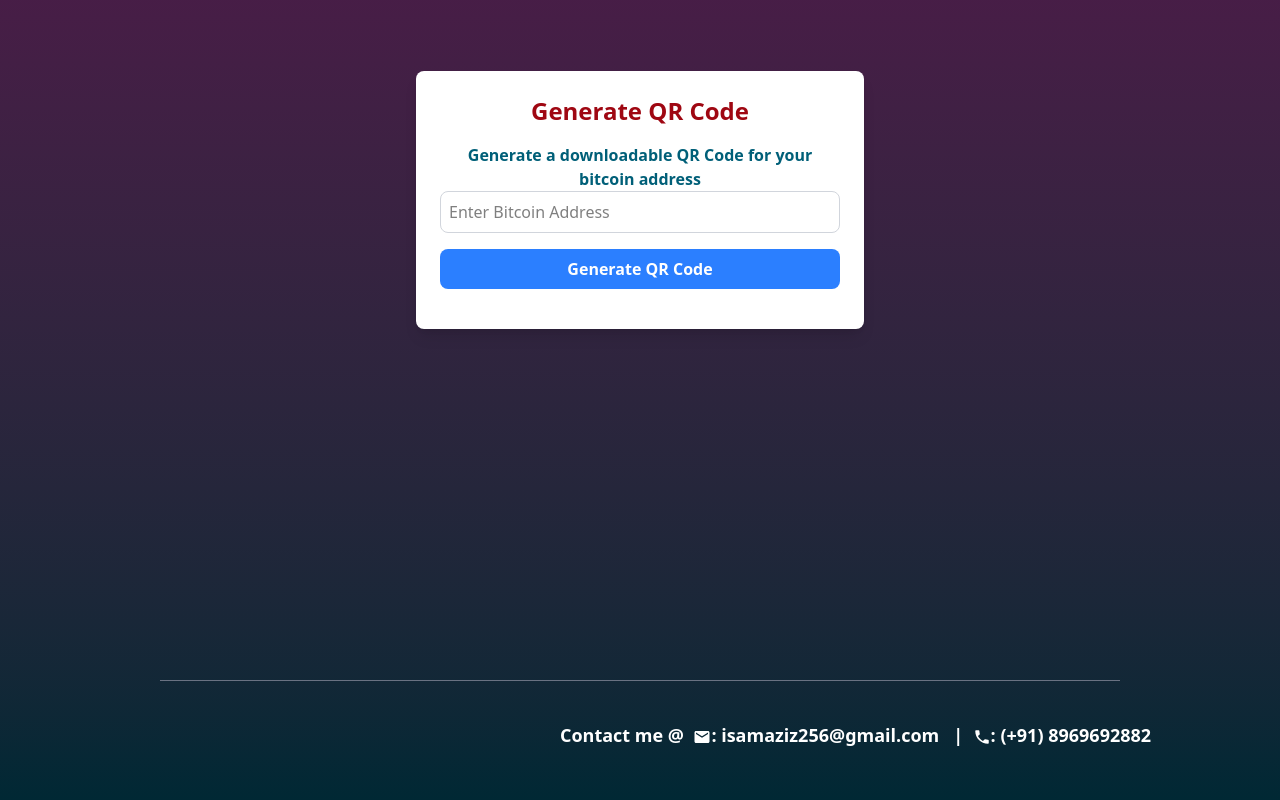
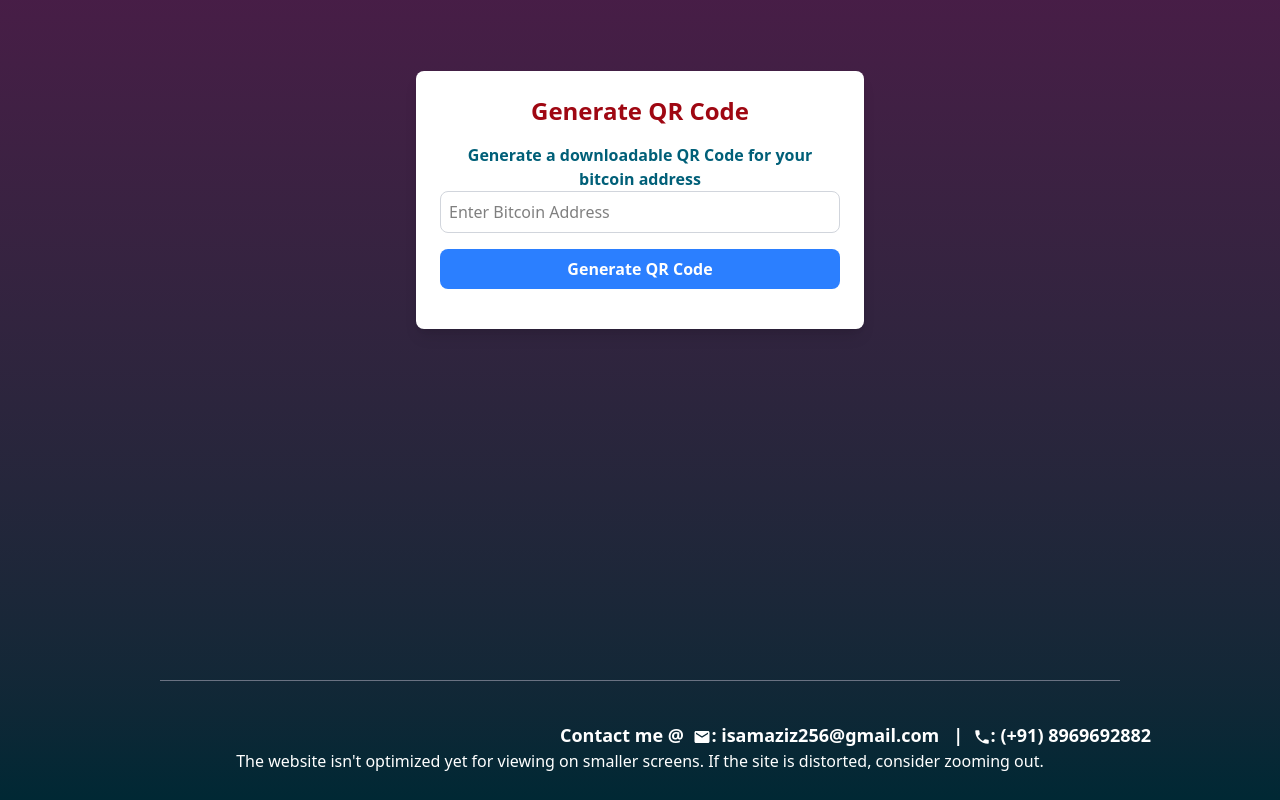
Before and after one commit to iamisam/pricetrack, a React (Vite) app: page /qrcode in a window 1280 px wide. Shown: the part 320-1120 px from the top of the page. Built offline with nearby package versions, Linux system fonts and the light colour scheme; no server answers; a web font is replaced by a local one.

Commit message:
Footer modification

```diff
--- a/src/components/Footer.jsx
+++ b/src/components/Footer.jsx
@@ -11,6 +11,7 @@ const Footer = () => {
         <MdEmail className="mt-1"/>: isamaziz256@gmail.com &nbsp; | &nbsp;
         <MdLocalPhone className="mt-1"/>: (+91) 8969692882
       </p>
+      <p className="text-white">The website isn't optimized yet for viewing on smaller screens. If the site is distorted, consider zooming out.</p>
     </div>
   );
 };
```
